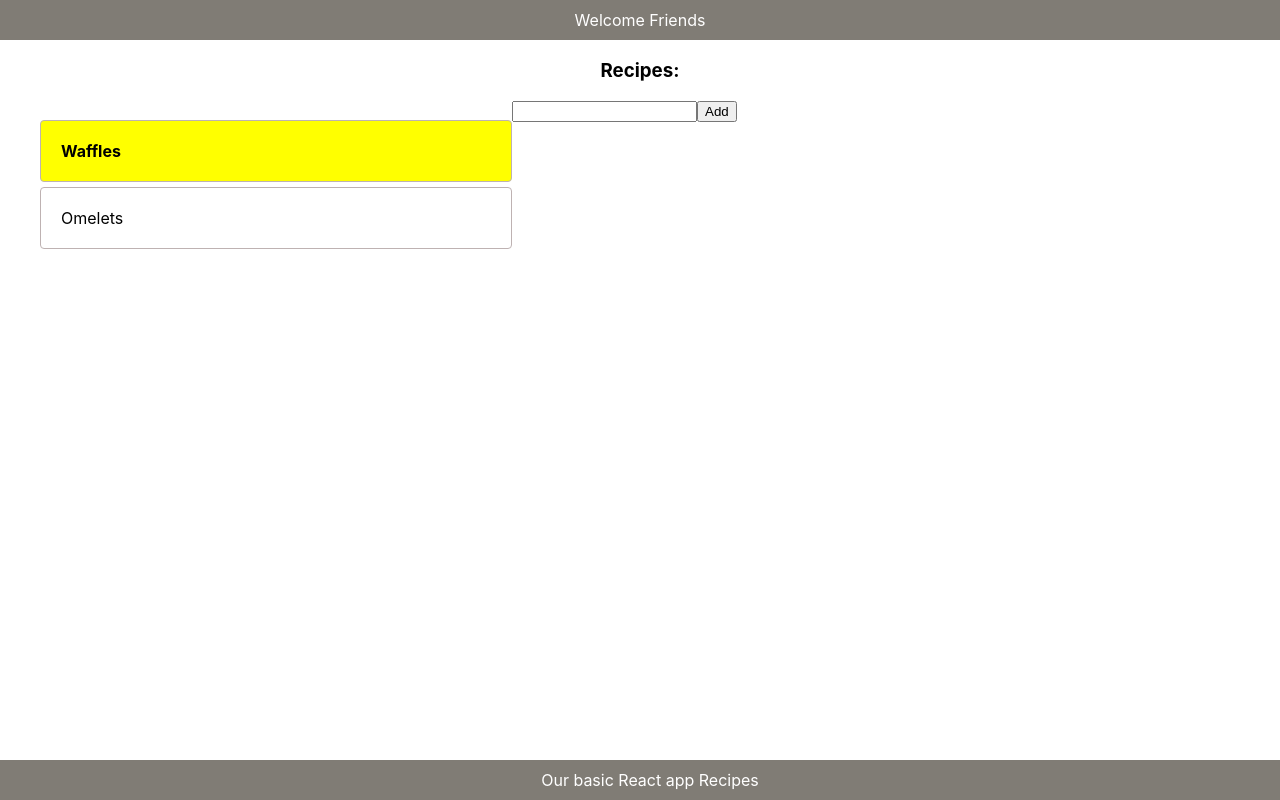
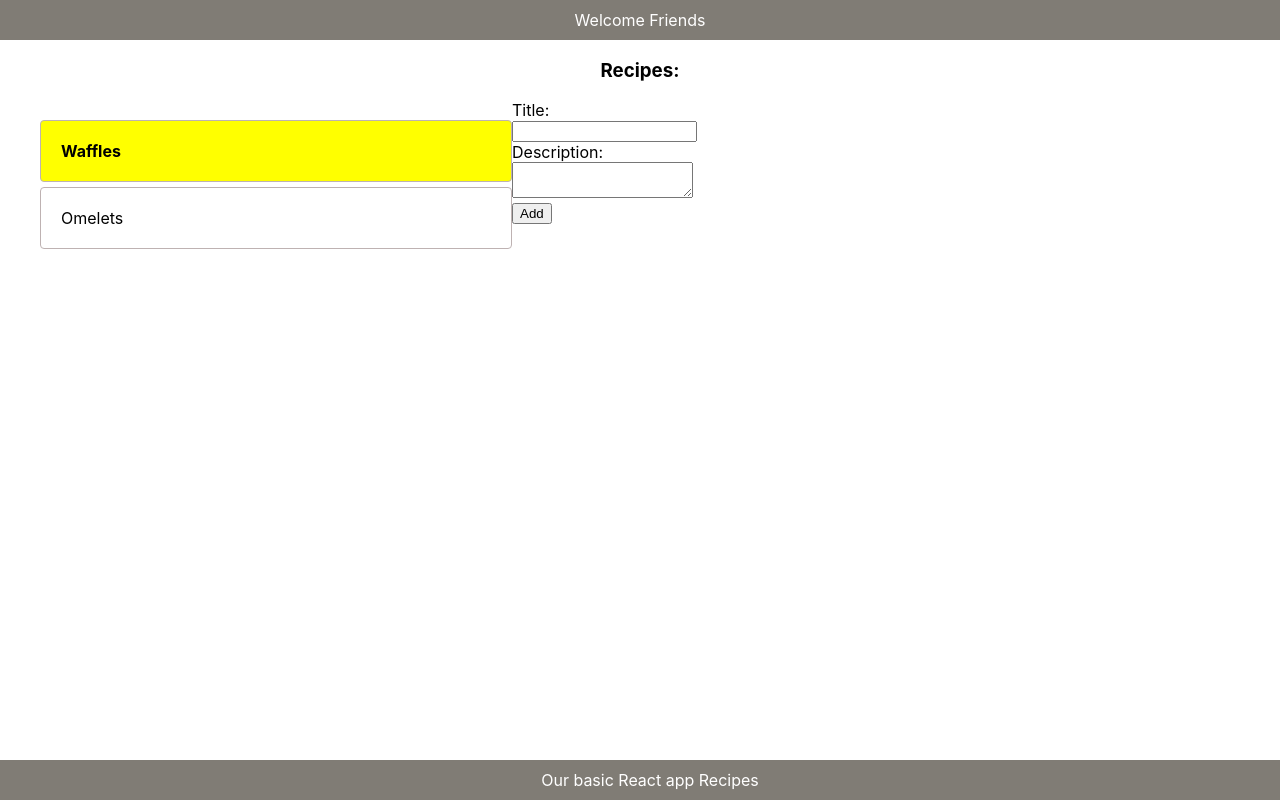
Before and after one commit to idanaim/react-basic, a React (Create React App) app: page / in a window 1280 px wide. Built offline with nearby package versions, Linux system fonts and the light colour scheme.

Commit message:
add description

```diff
--- a/src/actions/recipes.js
+++ b/src/actions/recipes.js
@@ -1,8 +1,9 @@
 import * as consts from '../constants/actions-types';
 
-export const addRecipe = (title) => ({
+export const addRecipe = (recipe) => ({
   type: consts.ADD_RECIPE,
-  title
+  title: recipe.title,
+  description: recipe.description,
 });
 
 export const toggleRecipe = (recipe) => ({
--- a/src/components/Recipes/AddRecipe.js
+++ b/src/components/Recipes/AddRecipe.js
@@ -7,15 +7,22 @@ class AddRecipe extends Component {
 
   onSubmit(e) {
     e.preventDefault();
-
-    this.props.addRecipe(this.title.value);
+    debugger;
+    this.props.addRecipe({title: this.title.value, description: this.description.value});
     this.title.value = '';
+    this.description.value = '';
   }
 
   render() {
     return (
         <form onSubmit={this.onSubmit.bind(this)}>
-          <input ref={e => this.title = e} type="text"/>
+          <div>
+            <label className="form-label">Title:</label><input ref={e => this.title = e} type="text"/>
+          </div>
+          <div>
+            <label className="form-label">Description:</label>
+            <textarea ref={e => this.description = e}/>
+          </div>
           <button>Add</button>
         </form>
 
@@ -28,5 +35,4 @@ AddRecipe.propTypes = {
 };
 
 
-
-export default connect(null, { addRecipe })(AddRecipe)
+export default connect(null, {addRecipe})(AddRecipe)
--- a/src/components/app/App.js
+++ b/src/components/app/App.js
@@ -6,7 +6,7 @@ import {Footer} from "../footer/Footer";
 
 
 /**Connection with redux:
- * Remove all to consts
+ * Adding description
  *
  * @param props
  * @returns {*}
--- a/src/index.css
+++ b/src/index.css
@@ -22,10 +22,15 @@ code {
     display: flex;
     text-align: left;
 }
+
 .recipes-view .middle-grid {
-width: 40%;
+    width: 40%;
 }
 
 .recipes-view .left-grid {
-width: 60%;
+    width: 60%;
 }
+
+.form-label {
+    display: block;
+}
--- a/src/store.js
+++ b/src/store.js
@@ -20,6 +20,7 @@ const reducer = (state, action) => {
       const newRecipe = {
         id: getID(),
         title: action.title,
+        description: action.description,
         favorite: false
       };
       const newRecipes = state.recipes.concat(newRecipe);
@@ -30,7 +31,7 @@ const reducer = (state, action) => {
     case consts.TOGGLE_RECIPE:
       const updatedRecipes = state.recipes.map(recipe => recipe.id !== action.id
           ? recipe
-          : Object.assign({}, recipe, { favorite: !recipe.favorite }));
+          : Object.assign({}, recipe, {favorite: !recipe.favorite}));
 
       return Object.assign({}, state, {
         recipes: updatedRecipes
@@ -44,11 +45,14 @@ const initialState = {
   recipes: [{
     id: getID(),
     title: 'Waffles',
-    favorite: true
+    favorite: true,
+    description: 'Tasty and belgian'
+
   }, {
     id: getID(),
     title: 'Omelets',
-    favorite: false
+    favorite: false,
+    description: 'Easy egg work'
   }]
 }
 
```
